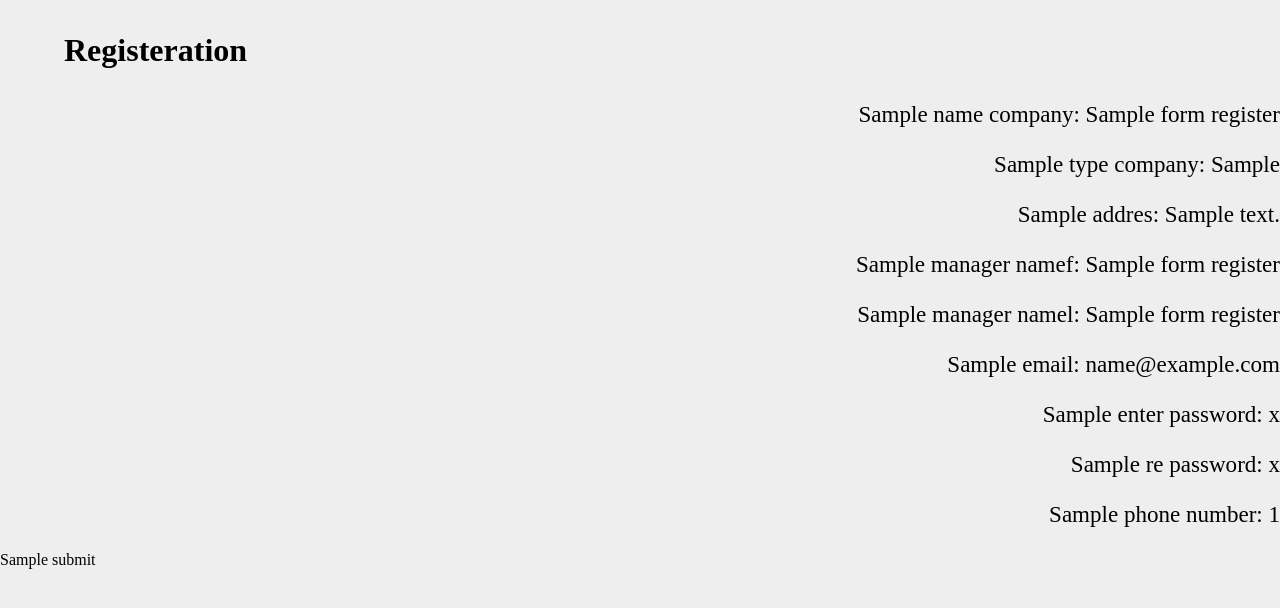
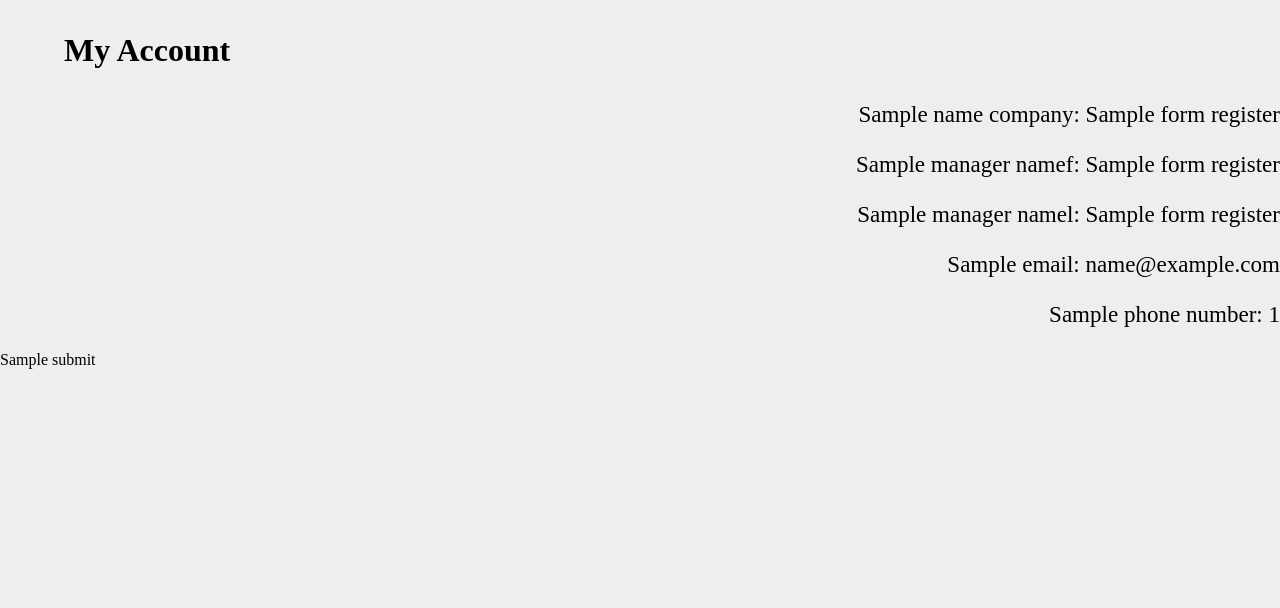
Before and after one commit to cindyxue/CMPE131_2019Fall_Team1, a Python web app: template Shifterapp/app/templates/account.html in a window 1280 px wide. Shown: the part 129-737 px from the top of the page. Run offline with Jinja, Linux system fonts and the light colour scheme; the template is opened without the code that fills it: most values are stand-ins (such as "Sample title", 1, 10 or a date in 2020).

Commit message:
Add edit forms

```diff
--- a/Shifterapp/app/templates/account.html
+++ b/Shifterapp/app/templates/account.html
@@ -7,27 +7,11 @@
     <body>
         <div class="container">
             <form action = "" method = "POST">
-                <h3 class = 'registartion'>Registeration</h3>
+                <h3 class = 'registartion'>My Account</h3>
                 <p>
                     {{ formRegister.name_company.label}}:
                     {{ formRegister.name_company(class_="companyname", placeholder= "Company") }}<br>
                     {% for error in formRegister.name_company.errors %}
-                    <span style="color: red;">[{{ error }}]</span>
-                    {% endfor %}
-
-                </p>
-                <p>
-                    {{ formRegister.type_company.label}}:
-                    {{ formRegister.type_company(class_="companytype", placeholder= "Buisness type") }}<br>
-                    {% for error in formRegister.type_company.errors %}
-                    <span style="color: red;">[{{ error }}]</span>
-                    {% endfor %}
-
-                </p>
-                <p>
-                    {{ formRegister.address.label}}:
-                    {{ formRegister.address(class_="address", placeholder= "ex. 555 Saint James Crt, 95432") }}<br>
-                    {% for error in formRegister.address.errors %}
                     <span style="color: red;">[{{ error }}]</span>
                     {% endfor %}
 
@@ -55,20 +39,6 @@
                     <span style="color: red;">[{{ error }}]</span>
                     {% endfor %}
                 </p>
-                  <p>
-                    {{ formRegister.enter_password.label}}:
-                    {{ formRegister.enter_password(class_="password", placeholder= "Password") }}<br>
-                    {% for error in formRegister.enter_password.errors %}
-                    <span style="color: red;">[{{ error }}]</span>
-                    {% endfor %}
-                </p>
-                  <p>
-                    {{ formRegister.re_password.label}}:
-                    {{ formRegister.re_password(class_="confirmpassword", placeholder= "Confirm password") }}<br>
-                    {% for error in formRegister.re_password.errors %}
-                    <span style="color: red;">[{{ error }}]</span>
-                    {% endfor %}
-                </p>
                 <p>
                     {{ formRegister.phone_number.label}}:
                     {{ formRegister.phone_number(class_="phone", placeholder= "ex. 222-333-3344") }}<br>
```
Also changed, not shown: Shifterapp/app/forms.py (+15 -0 lines), 2 other files.
